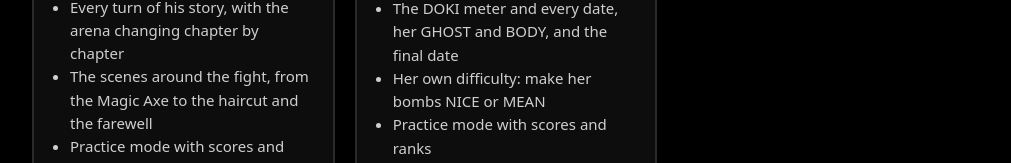
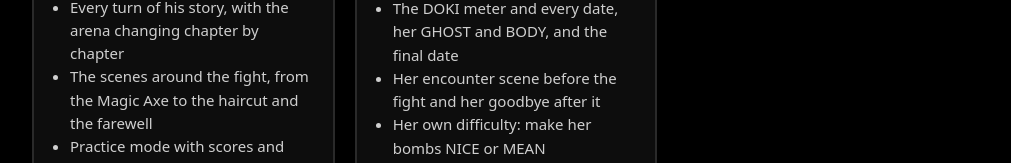
Before and after one commit to bautipro67/bautipro67.github.io, a plain HTML site: page index.html in a window 1280 px wide. Shown: the part 2083-2246 px from the top of the page, without its empty margins (134-1145 px from the left). Drawn offline with Linux system fonts and the light colour scheme.

Commit message:
Mention the Pink simulator's scenes
Co-Authored-By: Claude Opus 5.5 <noreply@anthropic.com>

```diff
--- a/index.html
+++ b/index.html
@@ -129,6 +129,7 @@
         <ul>
           <li>The purple SOUL on Pink's FELINE WEB: cats, bombs, her song, the rotating box and the 3D tunnel</li>
           <li>The DOKI meter and every date, her GHOST and BODY, and the final date</li>
+          <li>Her encounter scene before the fight and her goodbye after it</li>
           <li>Her own difficulty: make her bombs NICE or MEAN</li>
           <li>Practice mode with scores and ranks</li>
         </ul>
```
